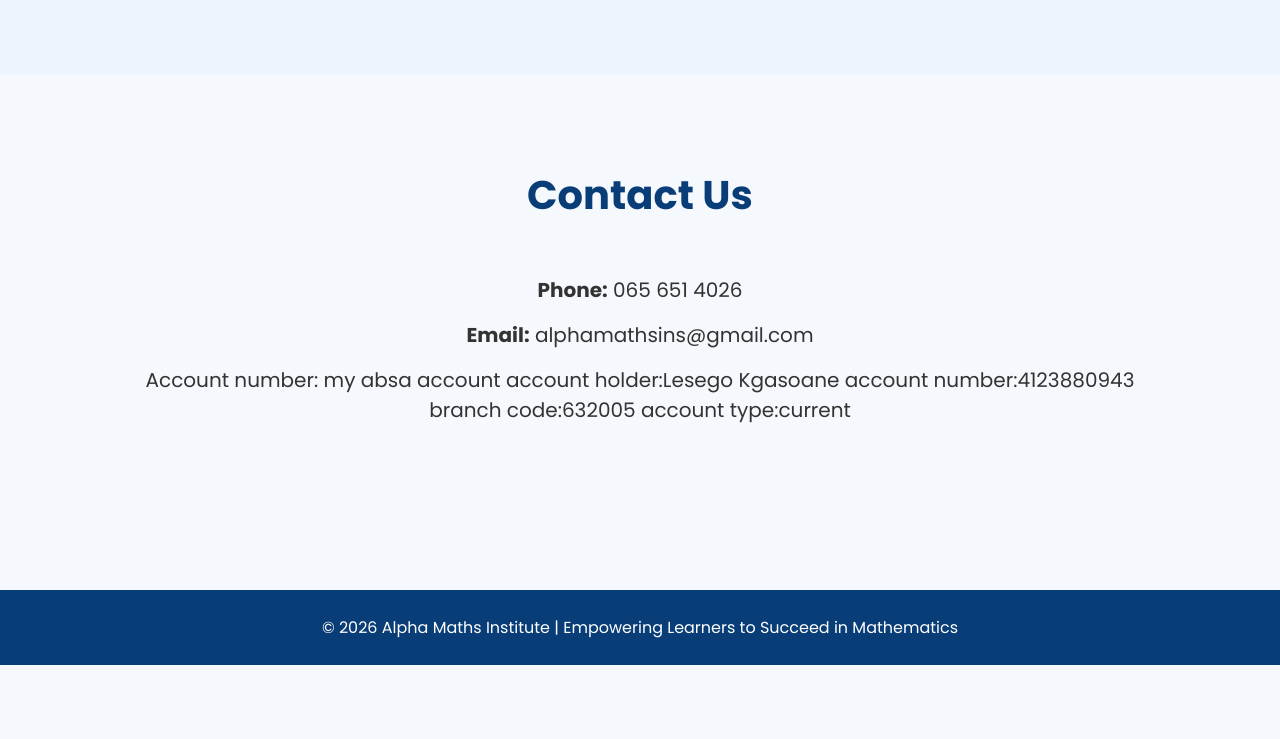
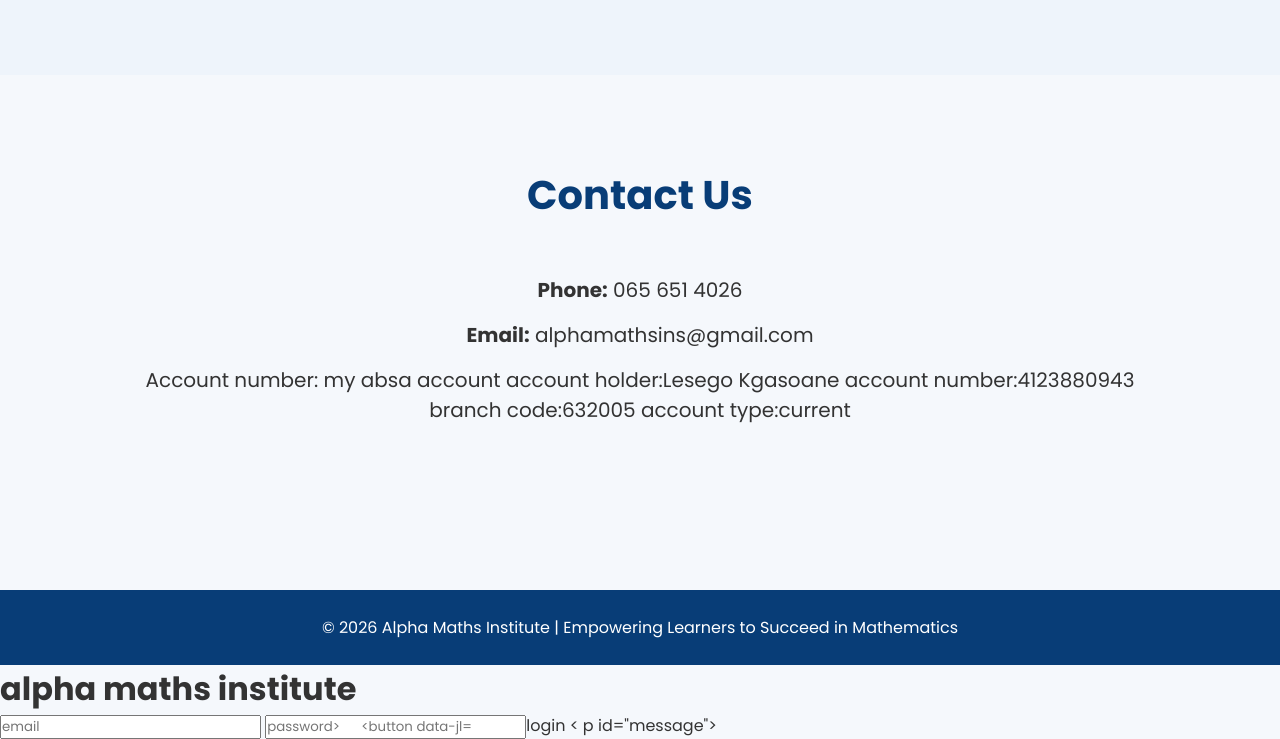
Before and after one commit to alphamathsins-arch/alpha-Mathematics-institute-web, a plain HTML site: page index.html in a window 1280 px wide. Shown: the part 3687-4426 px from the top of the page. Before the commit the page ends 4352 px from the top, so only its background shows below. Drawn offline with Linux system fonts and the light colour scheme.

Commit message:
Add login form to index.html

```diff
--- a/index.html
+++ b/index.html
@@ -439,5 +439,18 @@
 
 </footer>
 
+  <div class="login-box">
+    <h1>alpha maths institute</h1>
+
+    <input type="email" id="email" placeholder="email">
+    <input type="password" id="password" placeholder="password>
+
+      <button onclick="login()">login</button>
+
+    < p id="message"></p>
+  </div>
+
+  <script type="module" src="login.js"></script>
+
 </body>
   </html>
```
